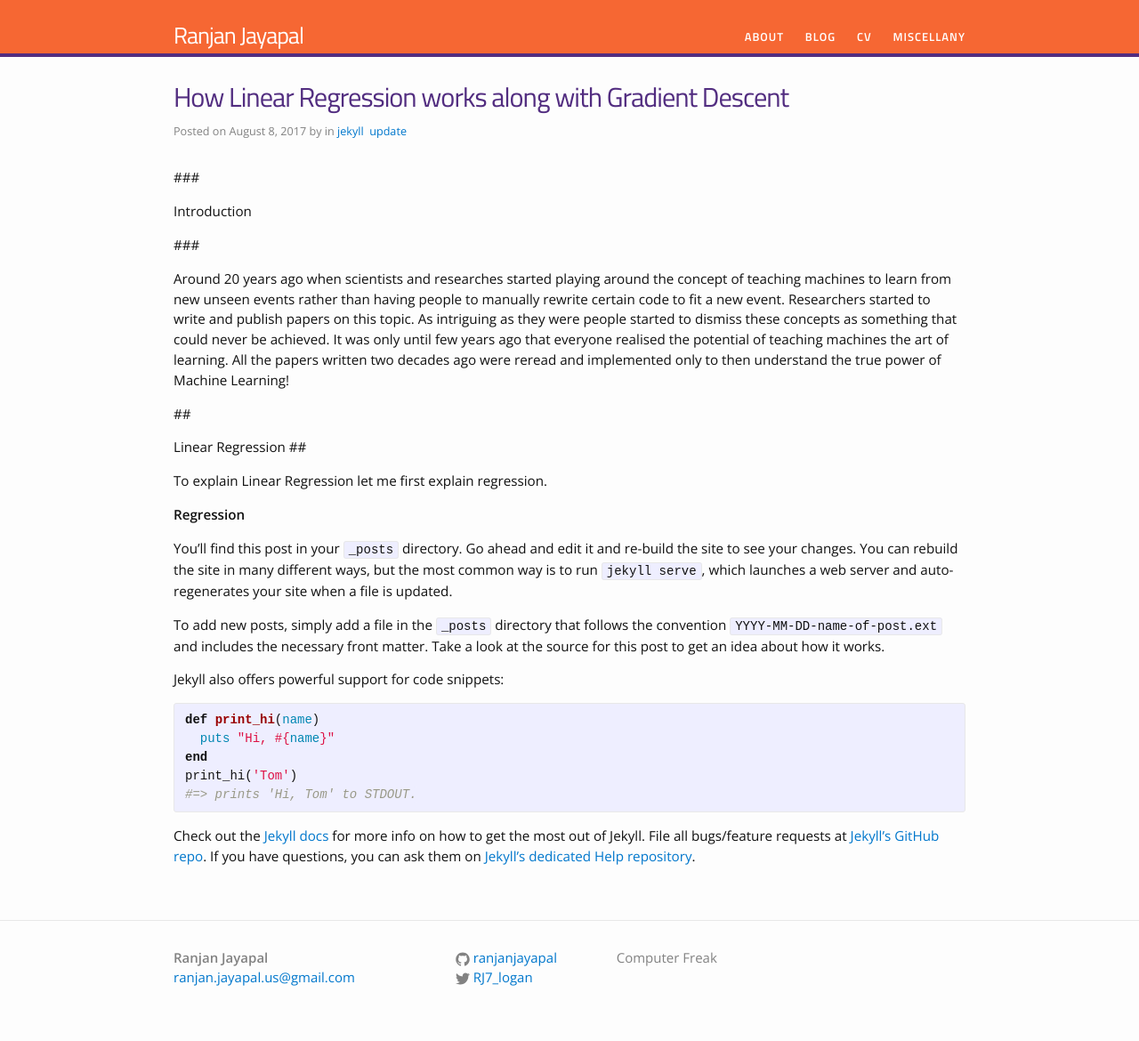
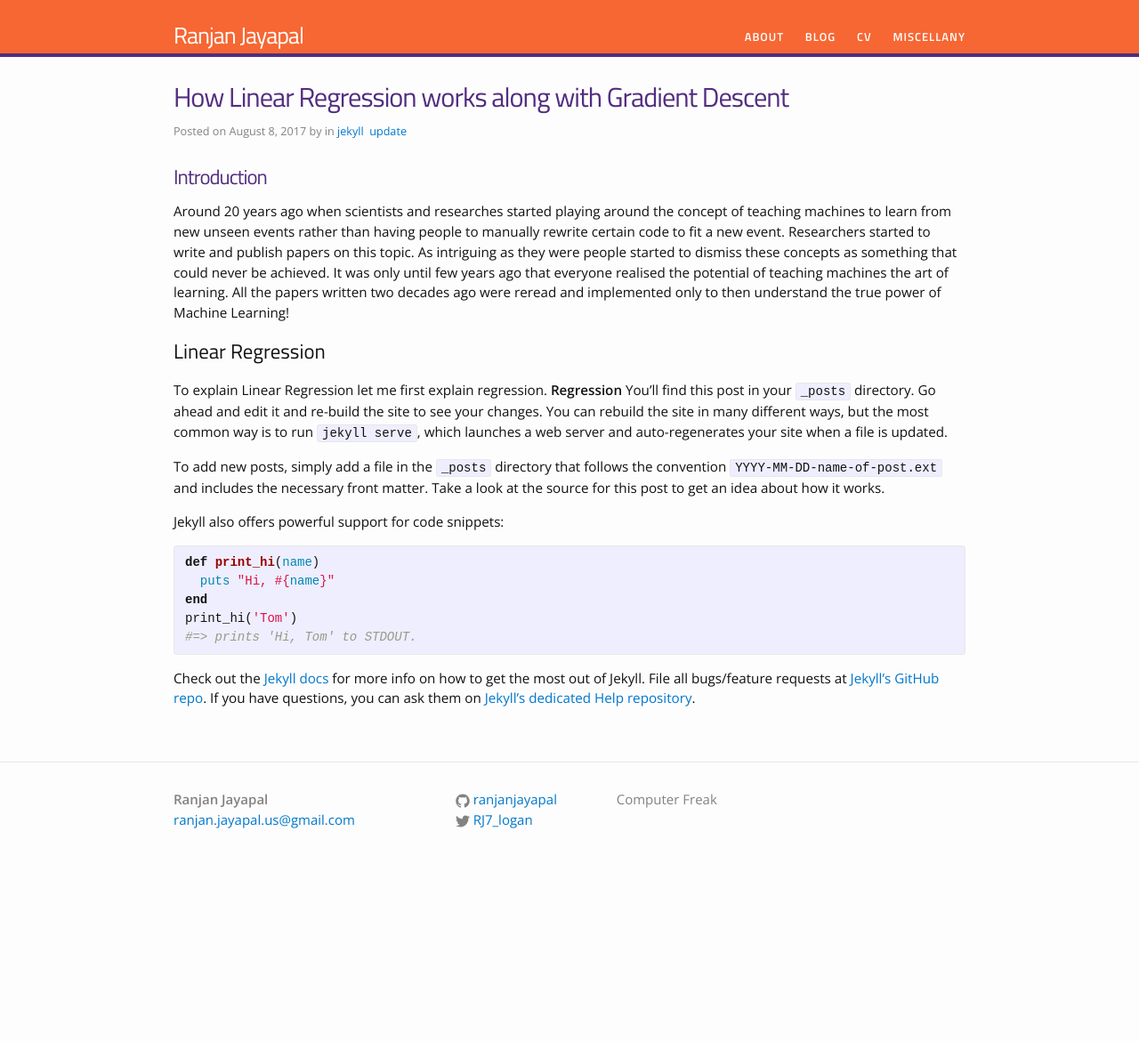
Before and after one commit to ranjanjayapal/ranjanjayapal.github.io, a Jekyll site: the page built from _posts/2017-08-08-How-Linear-Regression-works-along-with-Gradient-Descent.md, in a window 1280 px wide. Shown: the whole page at 89% size. Built offline with Jekyll 4.4.1, drawn with Linux system fonts in a browser that asks for light colours; after the commit the page ends 992 px from its top, so only the background shows below that; part of the change alters nothing that is shown.

```diff
--- a/_posts/2017-08-08-How-Linear-Regression-works-along-with-Gradient-Descent.md
+++ b/_posts/2017-08-08-How-Linear-Regression-works-along-with-Gradient-Descent.md
@@ -4,24 +4,17 @@ title: How Linear Regression works along with Gradient Descent
 date: 2017-08-08T19:51:50.000Z
 categories: jekyll update
 published: true
+captions: Linear Regression
+caption: Linear Regression
 ---
-###
-
-Introduction
-
-###
+# Introduction
 
 Around 20 years ago when scientists and researches started playing around the concept of teaching machines to learn from new unseen events rather than having people to manually rewrite certain code to fit a new event. Researchers started to write and publish papers on this topic. As intriguing as they were people started to dismiss these concepts as something that could never be achieved. It was only until few years ago that everyone realised the potential of teaching machines the art of learning. All the papers written two decades ago were reread and implemented only to then understand the true power of Machine Learning!
 
-##
-
-Linear Regression
-##
+## Linear Regression
 
 To explain Linear Regression let me first explain regression.
-
 **Regression**
-
 You’ll find this post in your `_posts` directory. Go ahead and edit it and re-build the site to see your changes. You can rebuild the site in many different ways, but the most common way is to run `jekyll serve`, which launches a web server and auto-regenerates your site when a file is updated.
 
 To add new posts, simply add a file in the `_posts` directory that follows the convention `YYYY-MM-DD-name-of-post.ext` and includes the necessary front matter. Take a look at the source for this post to get an idea about how it works.
```
